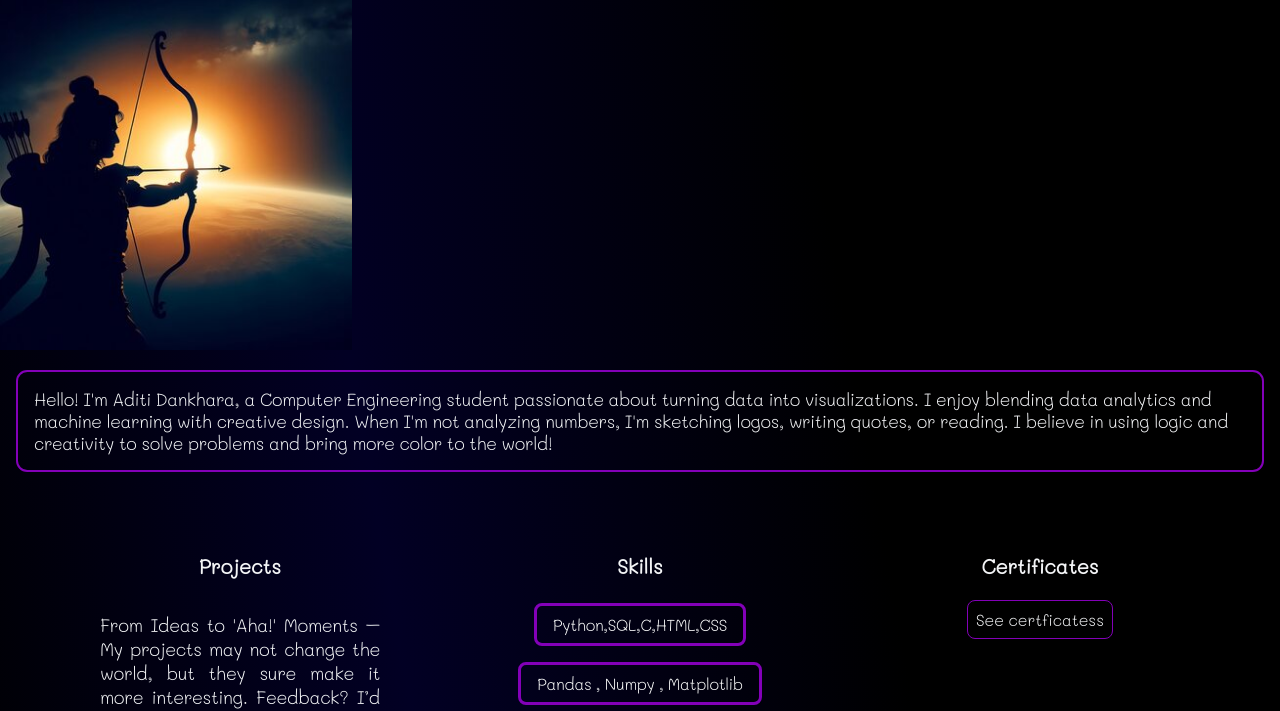
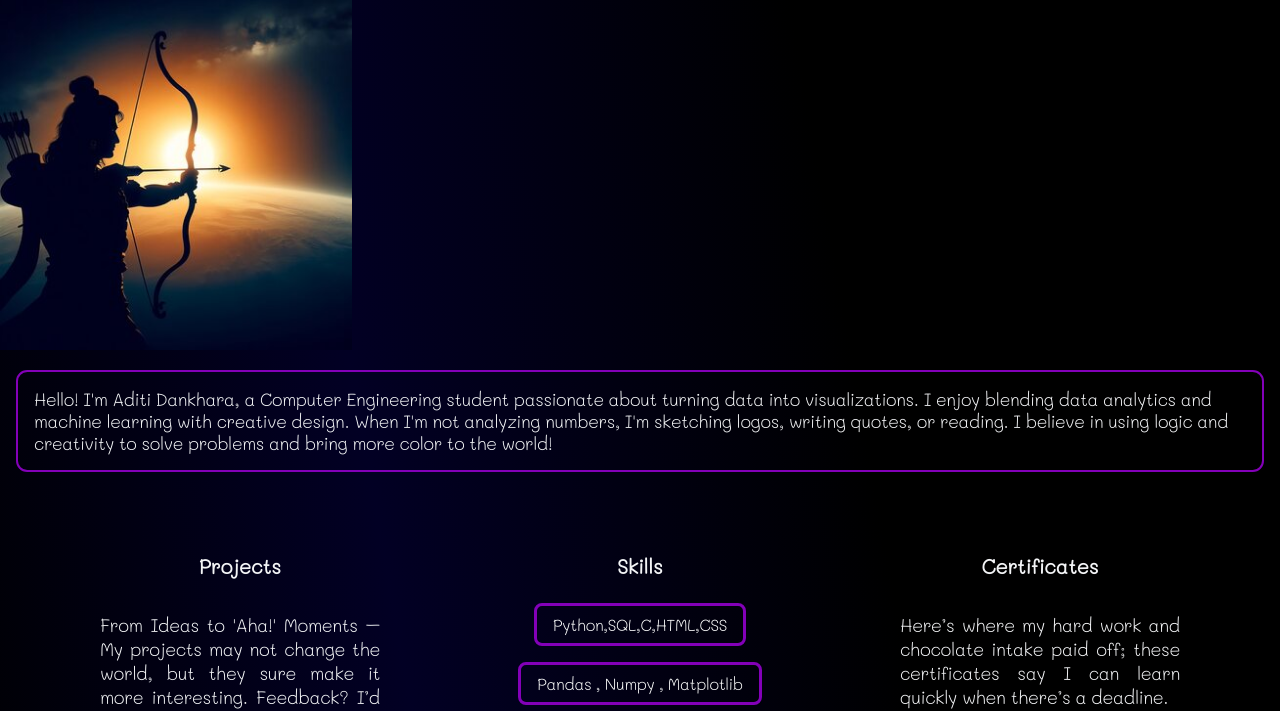
Before and after one commit to aditidankhara07/portfolio-aditi, a plain HTML site: page index.html in a window 1280 px wide. Shown: the part 81-792 px from the top of the page. Drawn offline with Linux system fonts and the light colour scheme.

Commit message:
index.html

```diff
--- a/index.html
+++ b/index.html
@@ -69,7 +69,9 @@
 
       <section class="section">
         <h1>Certificates</h1>
-
+        <p class="container-center1">
+          Here’s where my hard work and chocolate intake paid off; these certificates say I can learn quickly when there’s a deadline.
+        </p>
         <div style="text-align: center">
           <a href="certificate.html" class="link secondry-link ow">See certficatess</a>
         </div>
```
